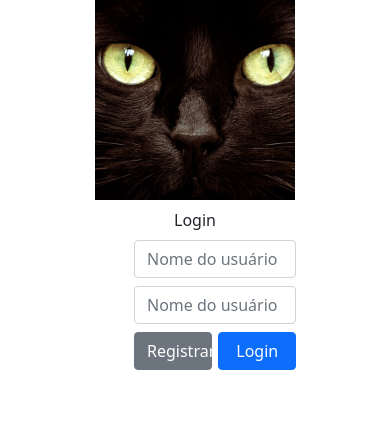
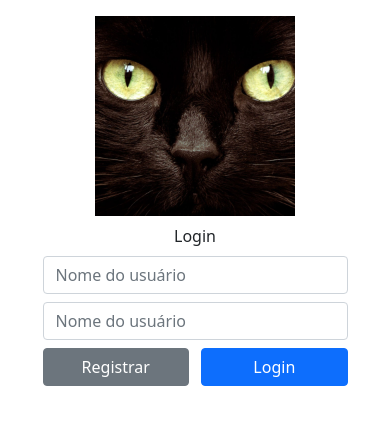
Before and after one commit to lukassilveira/catbook, an Angular app: page /home in a window 390 px wide. Shown: the top 424 px of the page. Built offline with nearby package versions, Linux system fonts and the light colour scheme.

Commit message:
adding responsive home screen, adding auth classes

```diff
--- a/src/app/home/home.component.html
+++ b/src/app/home/home.component.html
@@ -1,7 +1,7 @@
 <div class="container">
-    <div class="d-flex flex-column align-items-center">
+    <div class="d-flex flex-column align-items-center mt-3">
         <img src="assets/img/home.jpg" class="img-fluid d-sm-block">
-        <div class="col-4">
+        <div class="col-sm-4 col-10">
             <router-outlet></router-outlet>
         </div>
     </div>
```
Also changed, not shown: src/app/auth/auth.service.ts (added, +9 -0 lines), src/app/auth/auth/auth.module.ts (added, +12 -0 lines), 1 other file (tests, documents, lock files or other folders).
